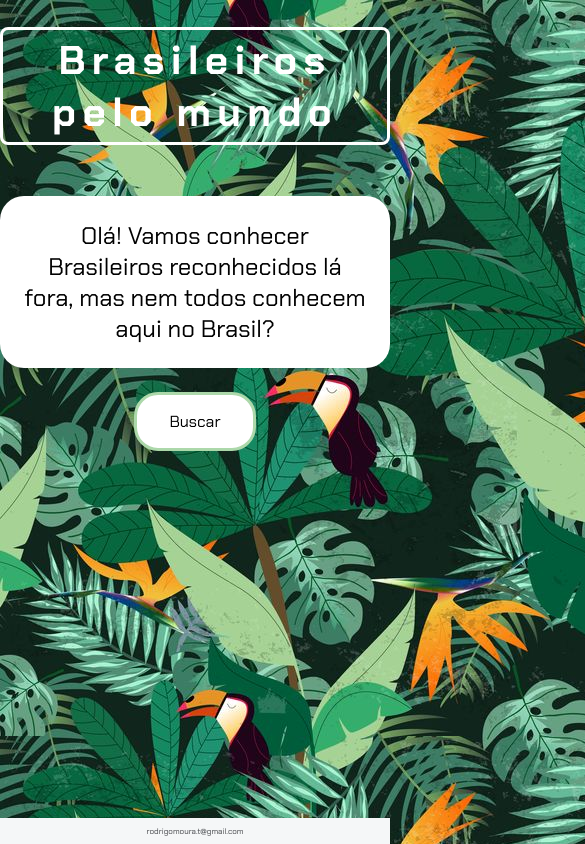
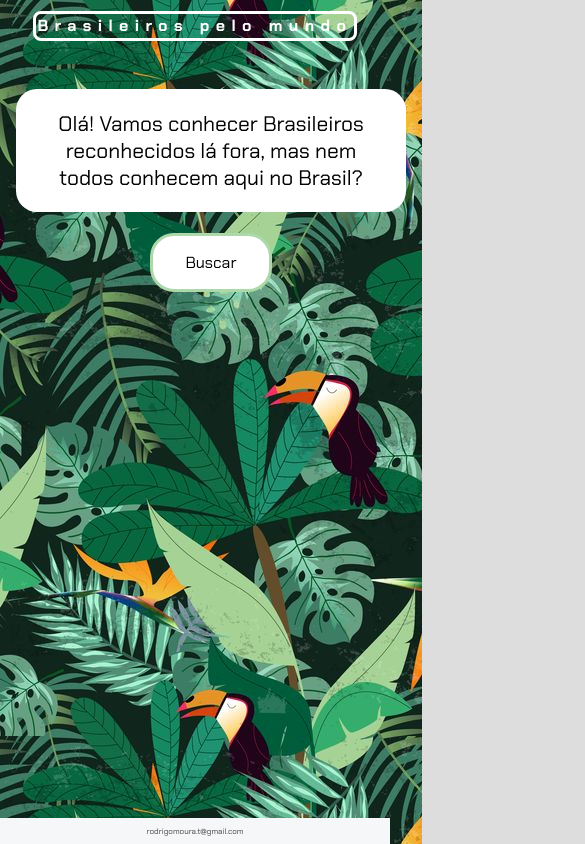
Before and after one commit to rodrigomouratavares/BrasileirosPeloMundo, a plain HTML site: page index.html in a window 390 px wide. Shown: the top 844 px of the page, 585 px wide, since content can reach past the window. Drawn offline with Linux system fonts and the light colour scheme.

Commit message:
update para celular style.css

```diff
--- a/style.css
+++ b/style.css
@@ -72,6 +72,7 @@ section button {
     margin-top: 1rem; /* Espaçamento acima da caixa de resultados */
     padding: 1rem; /* Espaçamento interno */
     border-radius: 0.6rem; /* Borda arredondada */
+    width: auto;
 
 }
 
@@ -82,7 +83,6 @@ section button {
     padding: 1rem; /* Espaçamento interno */
     margin-bottom: 1rem; /* Espaçamento abaixo dos itens */
     box-shadow: 0 2px 4px rgba(0, 0, 0, 0.1); /* Sombra leve */
-
 
 }
 
@@ -131,3 +131,43 @@ footer {
     padding: 1em;
     text-align: center;
 }
+
+
+@media (max-width: 768px) {
+    body {
+      font-size: 14px; /* Reduz o tamanho da fonte */
+      font-family: "Chakra Petch", sans-serif; /* Define a fonte padrão */
+      display: flex; /* Usa Flexbox para layout */
+      flex-direction: column; /* Alinha os itens na vertical */
+      align-items: center; /* Centraliza os itens horizontalmente */
+      justify-content: center; /* Centraliza os itens verticalmente */
+      text-align: center;
+    }
+
+    section {
+      width: 100%; /* Ocupa toda a largura da tela */
+      padding: 1rem;
+    }
+
+
+
+    /* Outros ajustes para elementos específicos */
+    h1 {
+      font-size: 1rem;
+    }
+    .item-resultado {
+       text-align: center;
+       width: auto;
+       display: flex;
+       flex-direction: column;
+       align-items: center;
+
+
+    }
+    .resultados-pesquisa {
+        display: flex;
+        flex-direction: column;
+
+      }
+
+  }
```
